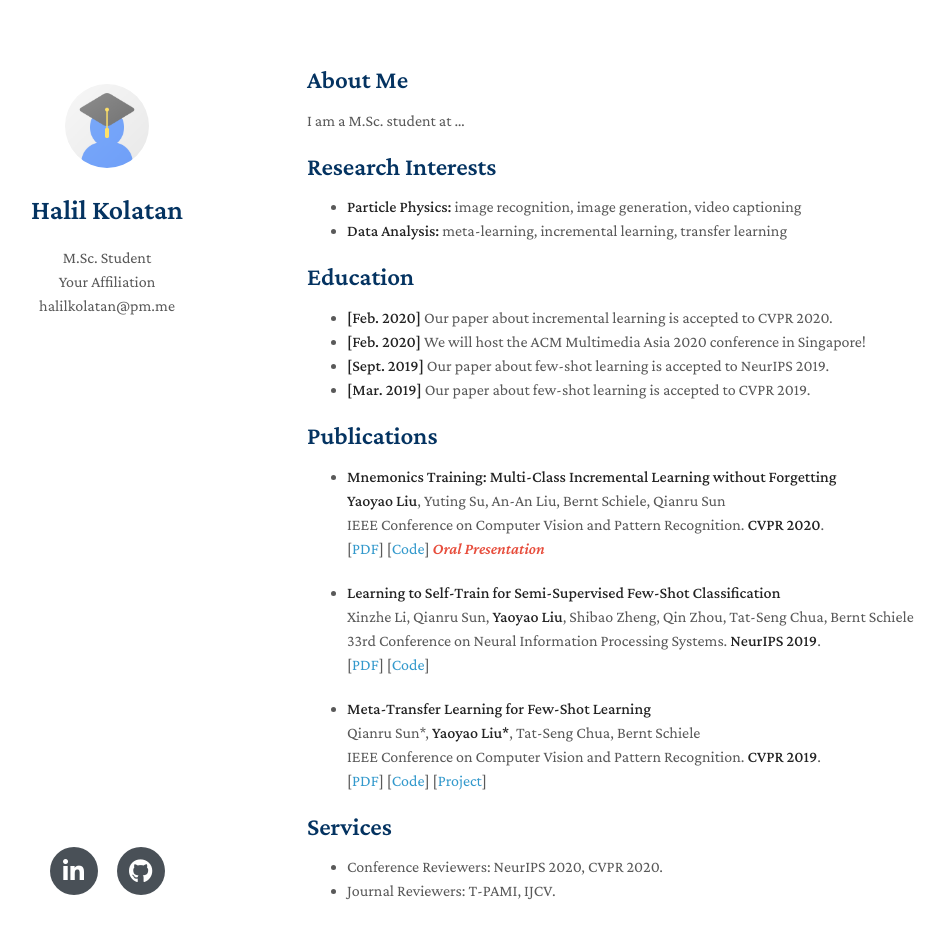
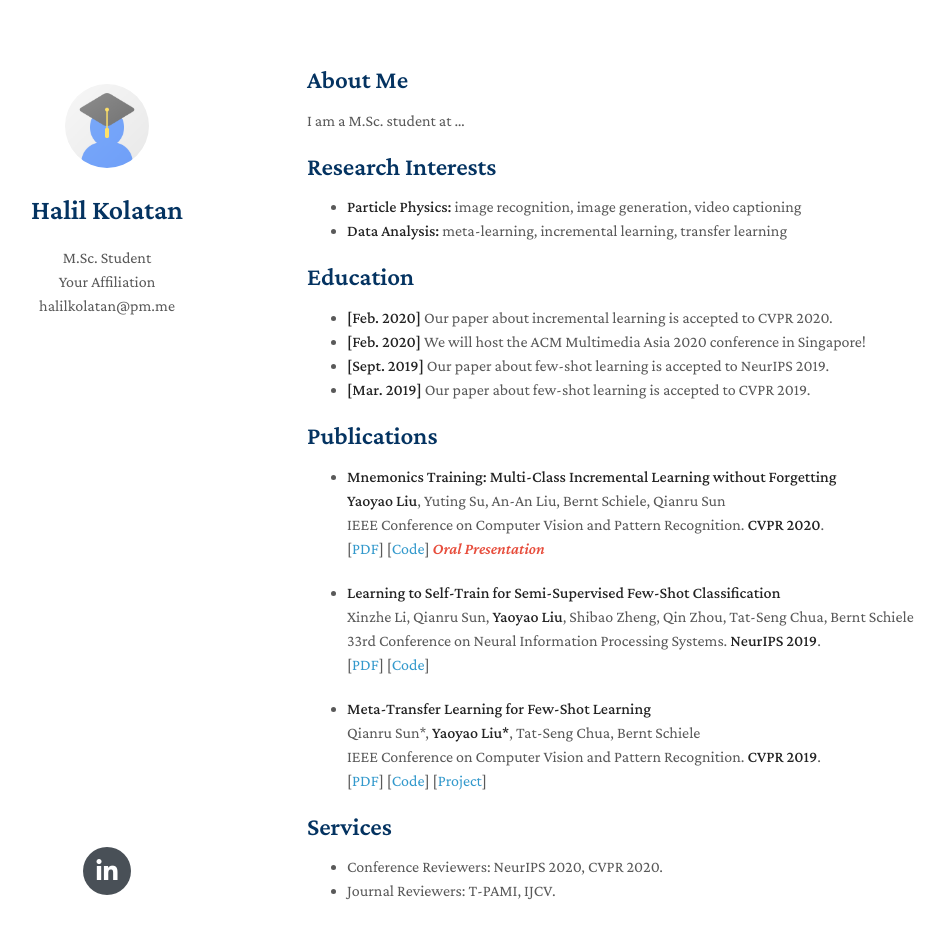
Before and after one commit to Sw4yter/sw4yter.github.io, a Jekyll site: the page built from index.md, in a window 1280 px wide and 997 px high. Shown: the top 939 px of the window, without its empty margins (163-1108 px from the left). Built offline with Jekyll 4.4.1, drawn with Linux system fonts in a browser that asks for light colours; nearby versions of some CDN libraries; a style sheet for code colours, icons or effects is not loaded; our own code applies the rules of GitHub Pages for plain Markdown files.

Commit message:
Update homepage.html

```diff
--- a/_layouts/homepage.html
+++ b/_layouts/homepage.html
@@ -68,9 +68,9 @@
             <i class="ai ai-google-scholar" style="font-size:1.6rem"></i>
           </a>
           {% endif %}
-          {% if site.github_link %}
-          <a href="{{ site.github_link }}" target="_blank">
-            <i class="fab fa-github"></i>
+          {% if site.orcid %}
+          <a href="{{ site.orcid }}" target="_blank">
+            <i class="fab fa-orcid-in"></i>
           </a>
           {% endif %}
         </div>
```
